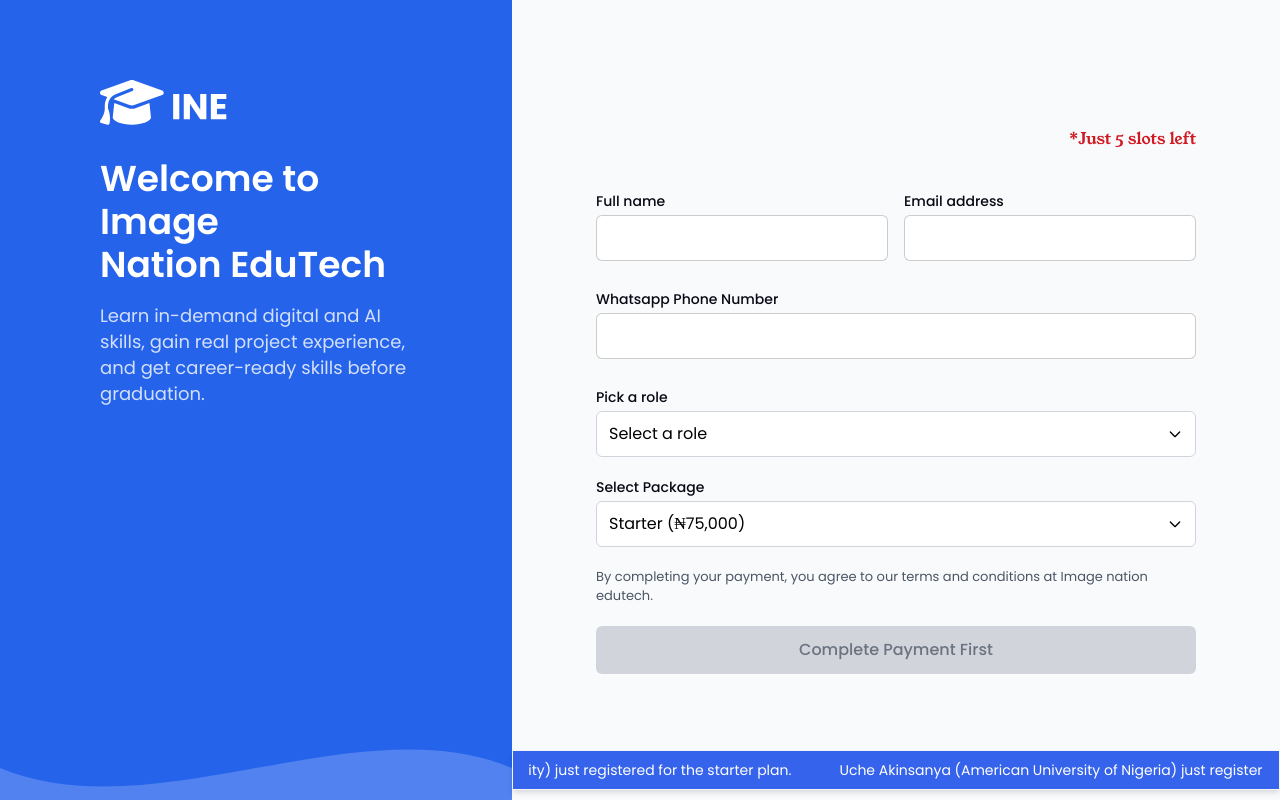
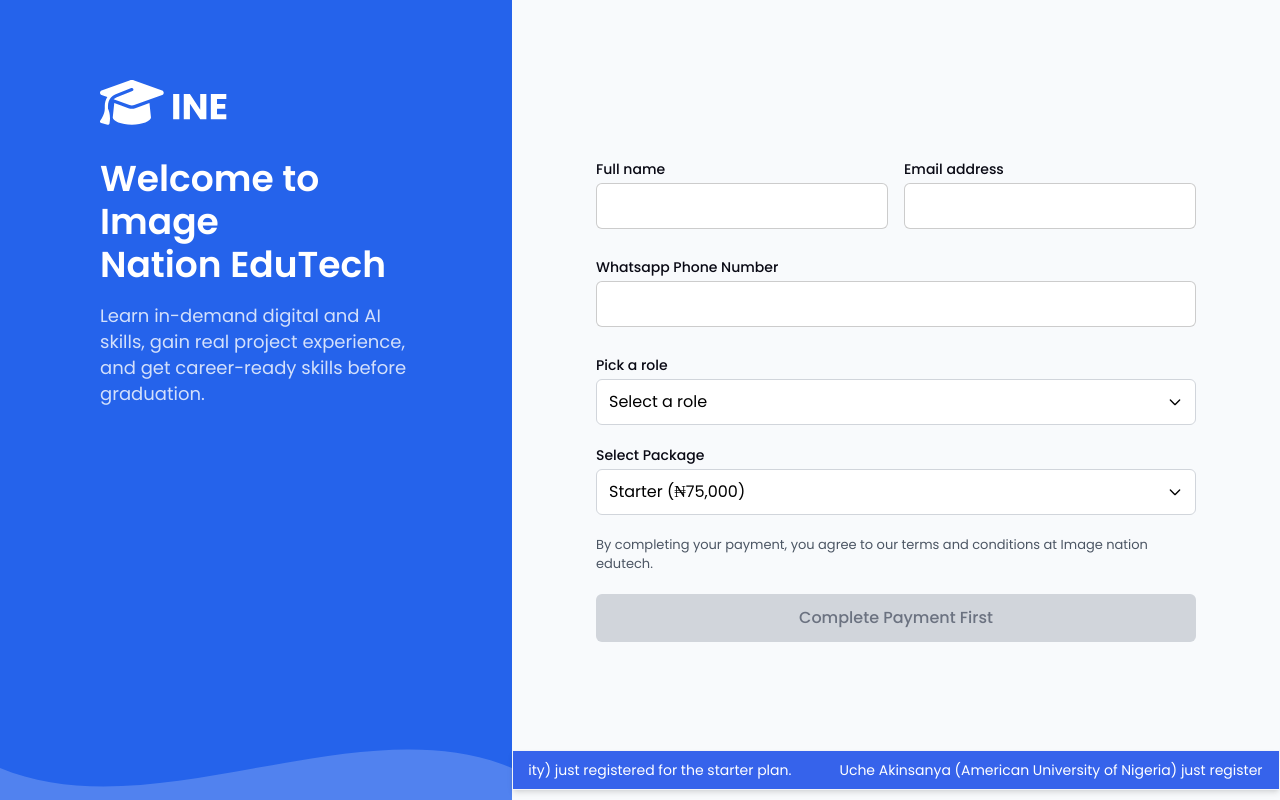
Before and after one commit to Olamidehash1234/ine-website, a React (Vite) app: page /signup in a window 1280 px wide. Built offline with nearby package versions, Linux system fonts and the light colour scheme.

Commit message:
remvoved the limited spots tag

```diff
--- a/src/pages/Auth/Signup.tsx
+++ b/src/pages/Auth/Signup.tsx
@@ -263,9 +263,9 @@
           onSubmit={handleSubmit}
           className="bg-transparent w-full max-w-[600px] lg:space-y-[20px] poppins"
         >
-          <div className="text-end text-[#d11922] mb-[40px]">
+          {/* <div className="text-end text-[#d11922] mb-[40px]">
             <h1>*Just 5 slots left</h1>
-          </div>
+          </div> */}
           <div className="flex flex-col lg:flex-row lg:gap-4 gap-[10px] ">
             <div className="flex-1">
               <label className="block poppins text-sm font-medium text-[#090914] mb-1">
```
Also changed, not shown: 1 other file (tests, documents, lock files or other folders).
